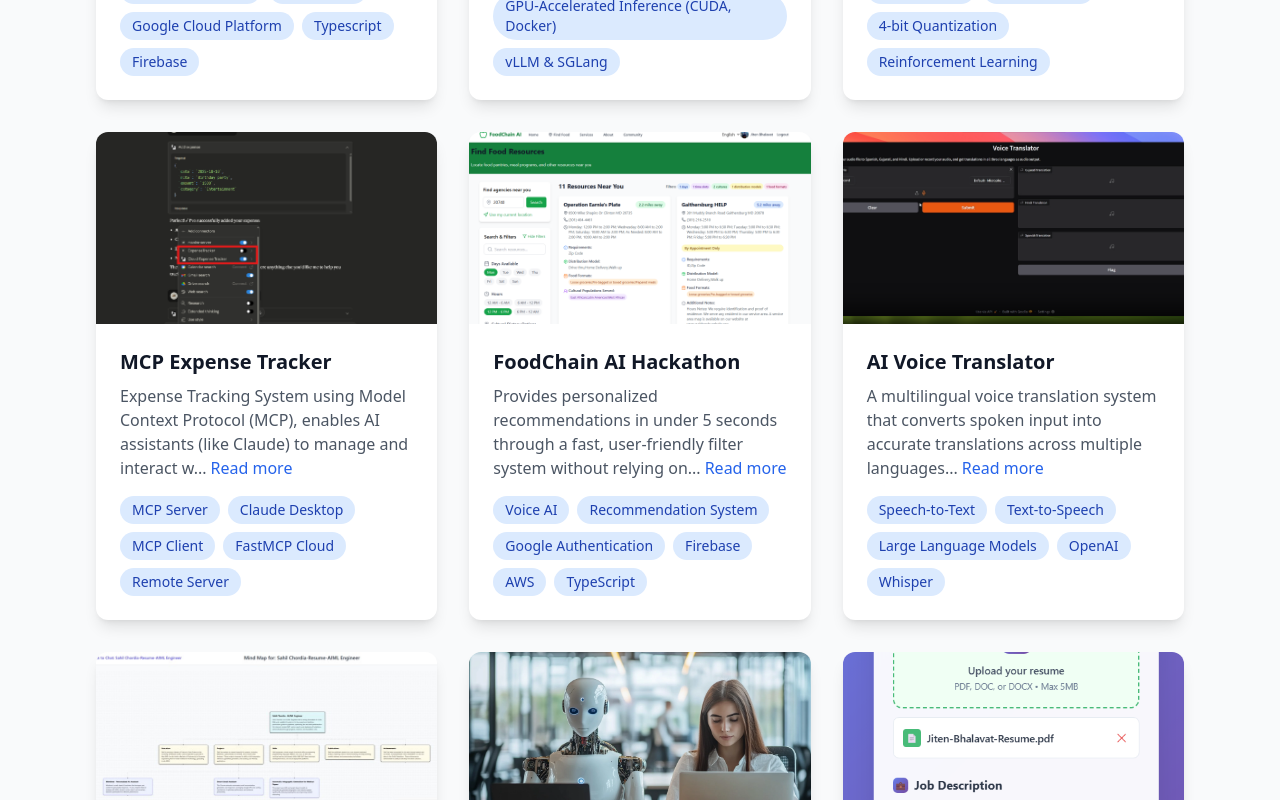
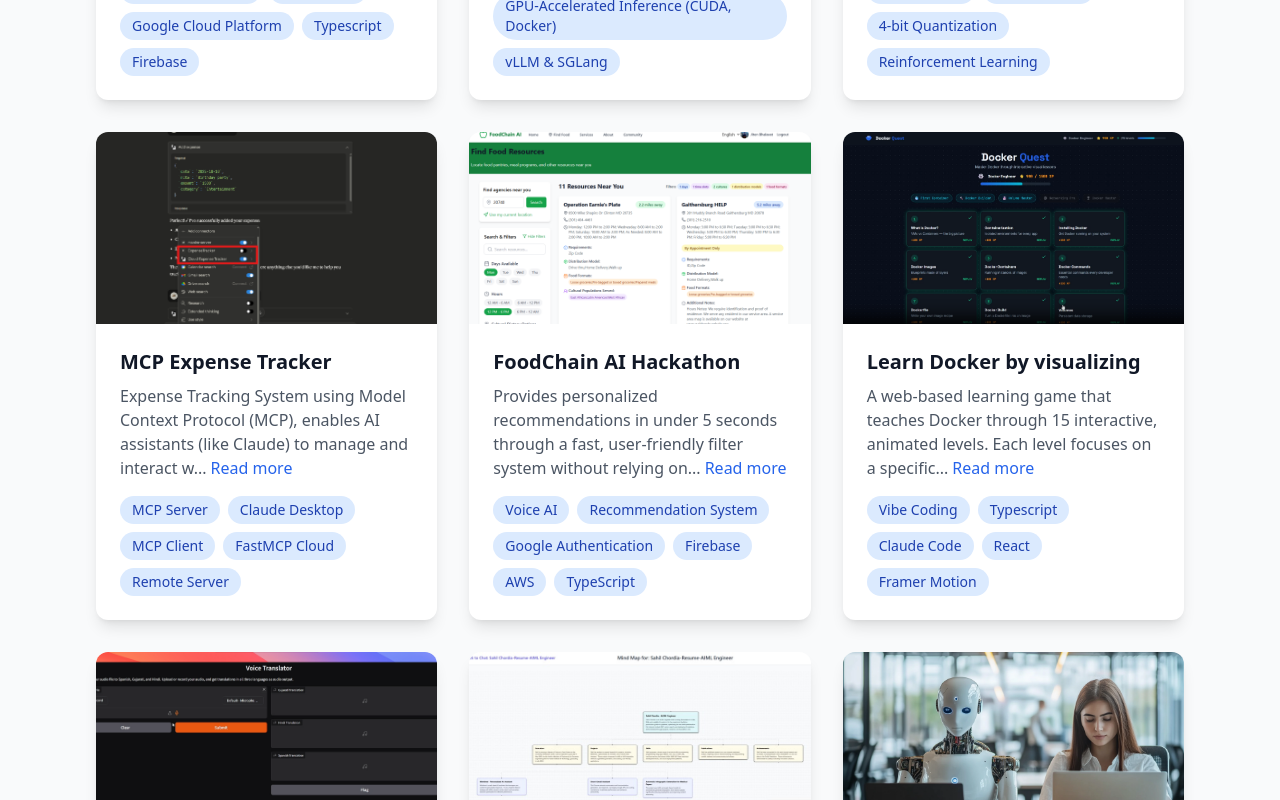
Before and after one commit to Jiten-Bhalavat/Portfolio, a React (Vite) app: page /projects in a window 1280 px wide. Shown: the part 740-1540 px from the top of the page. Built offline with nearby package versions, Linux system fonts and the light colour scheme.

Commit message:
Docker game added

```diff
--- a/src/data/projects.ts
+++ b/src/data/projects.ts
@@ -40,6 +40,14 @@
     demo: "https://main.dv8lgo1pwq1w6.amplifyapp.com/"
   },
   {
+    title: "Learn Docker by visualizing",
+    description: "A web-based learning game that teaches Docker through 15 interactive, animated levels. Each level focuses on a specific topic—from “What is Docker?” to real-world deployment—with visualizations, terminal-style demos, and concept notes.",
+    image: "/images/docker-game.png",
+    tech: ["Vibe Coding", "Typescript", "Claude Code","React", "Framer Motion"],
+    github: "https://github.com/Jiten-Bhalavat/docker-explorer-quest",
+    demo: "https://github.com/user-attachments/assets/079c79de-9969-48a9-b015-81c3543840d6"
+  },
+  {
     title: "AI Voice Translator",
     description: "A multilingual voice translation system that converts spoken input into accurate translations across multiple languages using SST and TTS",
     image: "images/Voice Translator.png",
```
Also changed, not shown: public/images/docker-game.png (added).
